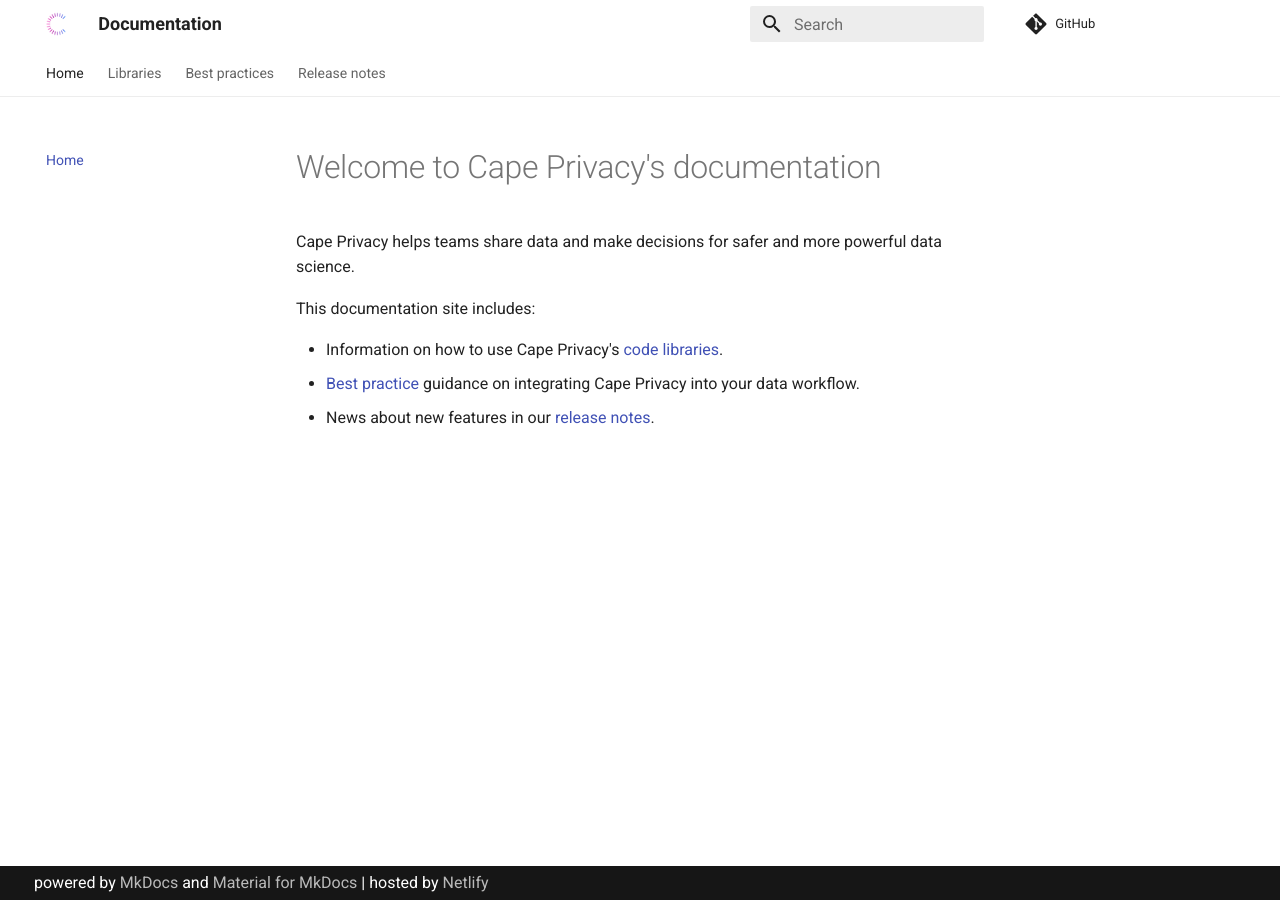
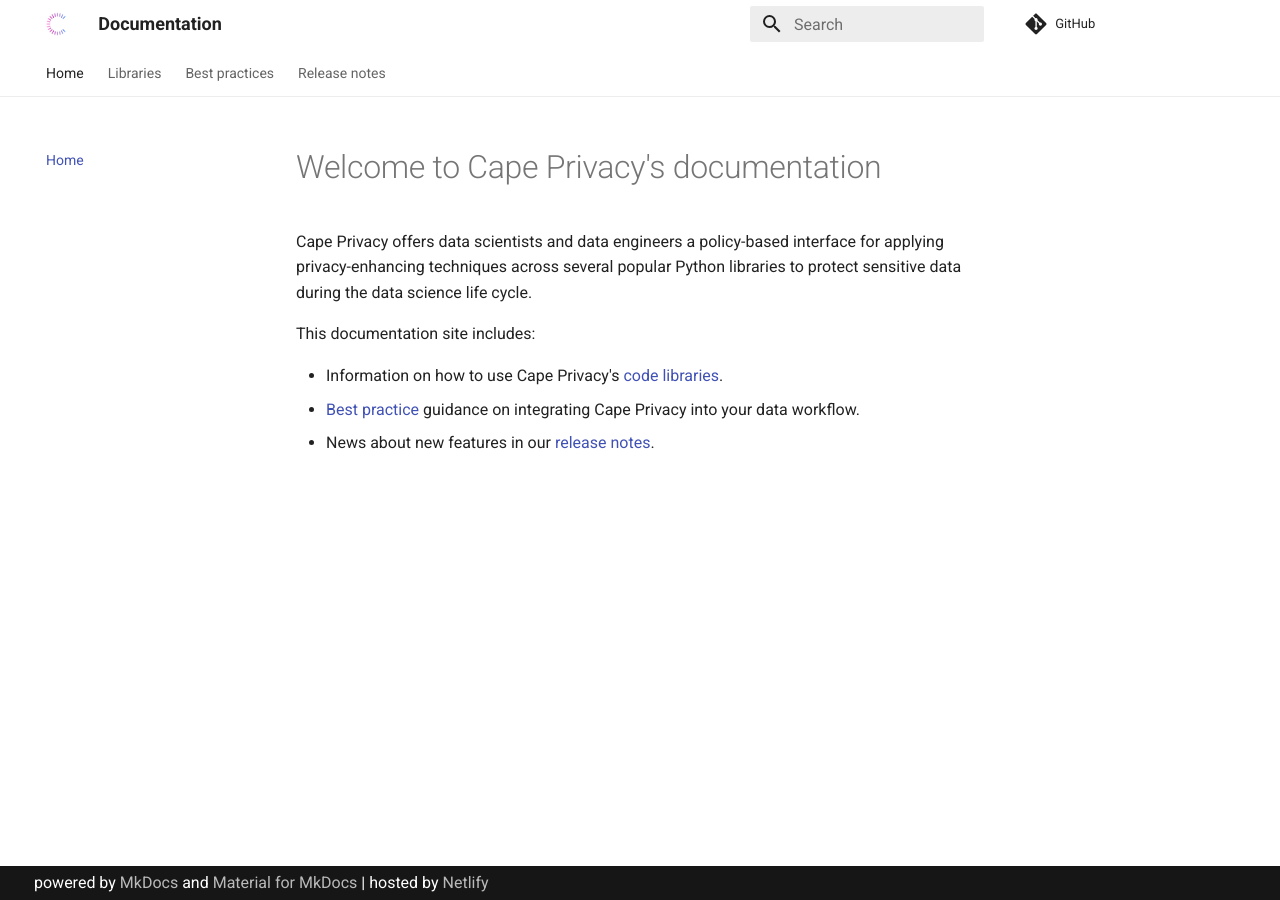
Before and after one commit to capeprivacy/documentation, an MkDocs documentation site: the page built from docs/index.md, in a window 1280 px wide. Built offline with MkDocs 1.6.1 and Material for MkDocs 9.7.7, drawn with Linux system fonts in a browser that asks for light colours; comment, search, counter and statistics services are not loaded.

Commit message:
home update

```diff
--- a/docs/index.md
+++ b/docs/index.md
@@ -1,6 +1,6 @@
 # Welcome to Cape Privacy's documentation
 
-Cape Privacy helps teams share data and make decisions for safer and more powerful data science.
+Cape Privacy offers data scientists and data engineers a policy-based interface for applying privacy-enhancing techniques across several popular Python libraries to protect sensitive data during the data science life cycle.
 
 This documentation site includes:
 
```
